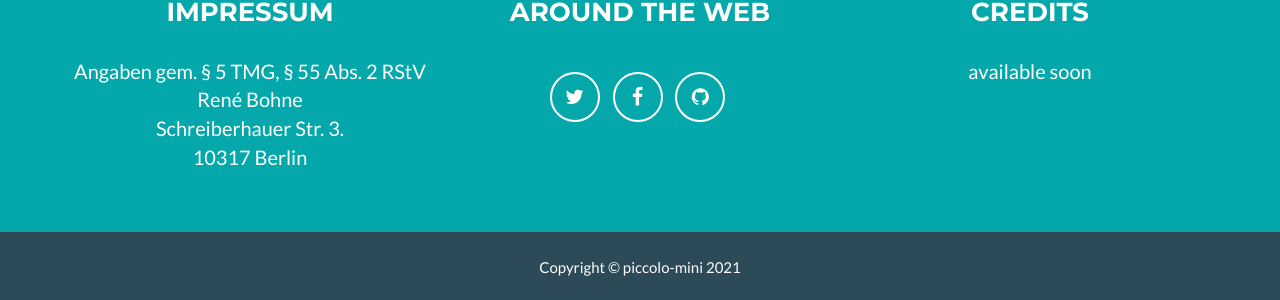
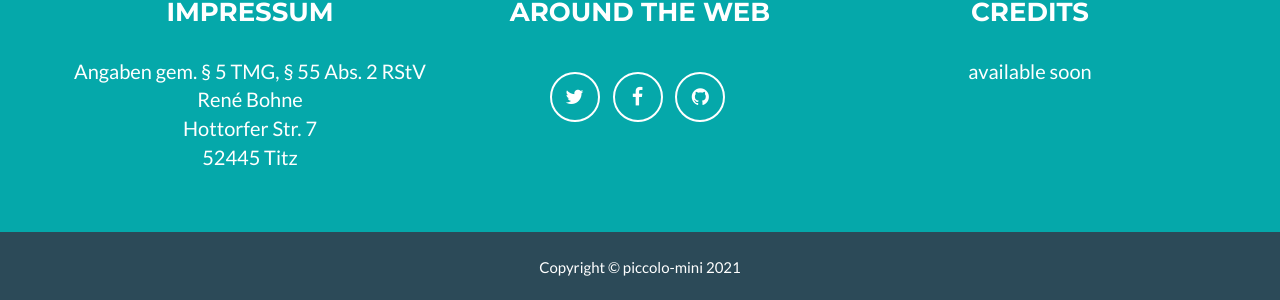
Before and after one commit to piccolomini/piccolo-mini.com, a Jekyll site: the page built from index.html, in a window 1280 px wide and 900 px high, scrolled down 1317 px. Shown: the part 597-897 px from the top of the window. Built offline with Jekyll 4.4.1, drawn with Linux system fonts in a browser that asks for light colours.

Commit message:
impressum

```diff
--- a/_config.yml
+++ b/_config.yml
@@ -50,8 +50,8 @@ social:
 address:
   - line: Angaben gem. § 5 TMG, § 55 Abs. 2 RStV
   - line: René Bohne
-  - line: Schreiberhauer Str. 3.
-  - line: 10317 Berlin
+  - line: Hottorfer Str. 7
+  - line: 52445 Titz
 
 # Credits content
 credits: 'available soon'
```
